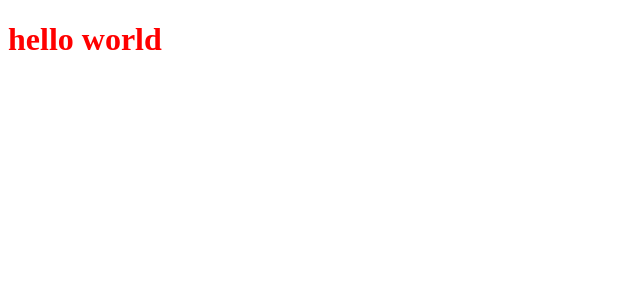
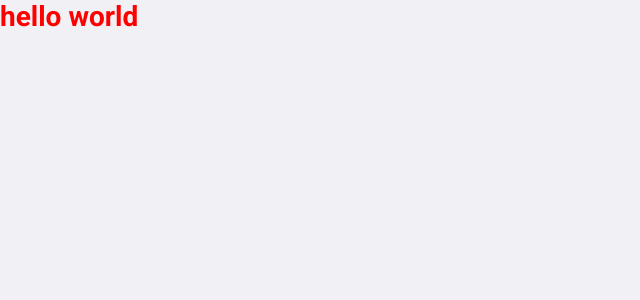
Before and after one commit to MarlonMascarenhas/-random-foods, a React (Create React App) app in the folder frontend/: page / in a window 1280 px wide. Shown: the top 300 px of the page, without its empty margins (0-640 px from the left). Built offline with nearby package versions, Linux system fonts and the light colour scheme.

Commit message:
global css stylized

```diff
--- a/frontend/src/App.js
+++ b/frontend/src/App.js
@@ -1,4 +1,6 @@
 import React from 'react';
+
+import './global.css';
 
 import HomePage from './pages';
 
--- /dev/null
+++ b/frontend/src/global.css
@@ -0,0 +1,22 @@
+@import url('https://fonts.googleapis.com/css2?family=Roboto:wght@400;500;700&display=swap');
+
+* {
+    margin: 0;
+    padding: 0;
+    outline: 0;
+    box-sizing: border-box;
+}
+
+body {
+    font: 400 14px Roboto, sans-serif;
+    background: #F0F0F5;
+    -webkit-font-smoothing: antialiased;
+}
+
+input, button, textarea{
+    font: 400 18px Roboto, sans-serif;
+}
+
+button {
+    cursor: pointer;
+}
```
